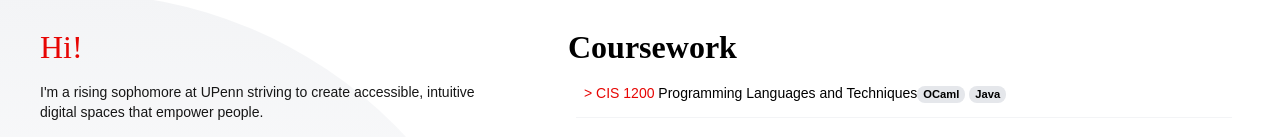
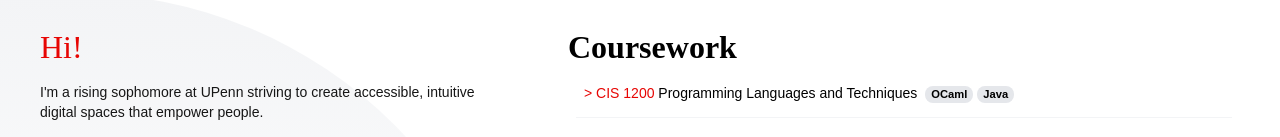
Before and after one commit to kimestelle/my-portfolio, a Next.js app: page / in a window 1280 px wide. Shown: the part 807-944 px from the top of the page. Built offline with nearby package versions, Linux system fonts and the light colour scheme; a web font is replaced by a local one.

Commit message:
added gap

```diff
--- a/src/app/components/blocks/CourseBlock.tsx
+++ b/src/app/components/blocks/CourseBlock.tsx
@@ -19,7 +19,7 @@ export default function CourseBlock({ course }: CourseProps) {
   return (
     <div onClick={handleClick} className='w-full h-14 sm:h-12 clickable'>
         <ReactCardFlip isFlipped={isFlipped} flipDirection="vertical">
-            <div key="front" className='h-14 sm:h-12 flex sm:flex-row flex-col p-2 border-b border-gray-100 items-start justify-center sm:items-center sm:justify-start'>
+            <div key="front" className='h-14 sm:h-12 flex sm:flex-row flex-col p-2 border-b border-gray-100 items-start justify-center sm:items-center sm:justify-start gap-2'>
             <h5 className='leading-tight text-sm font-normal'>&gt; {course.number} <span className='text-black'>{course.name}</span></h5>
             <ol className='list-none flex-row gap-1 items-center sm:pt-2 pb-0.5 hidden sm:flex'>
                 {course.languages.map((skill, index) => (
```
